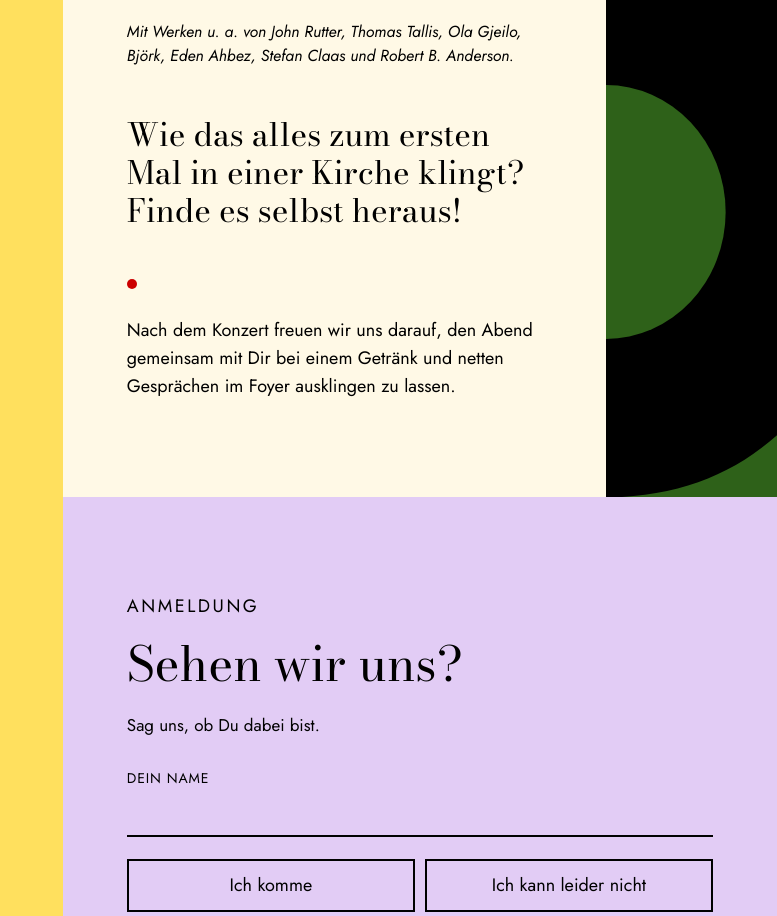
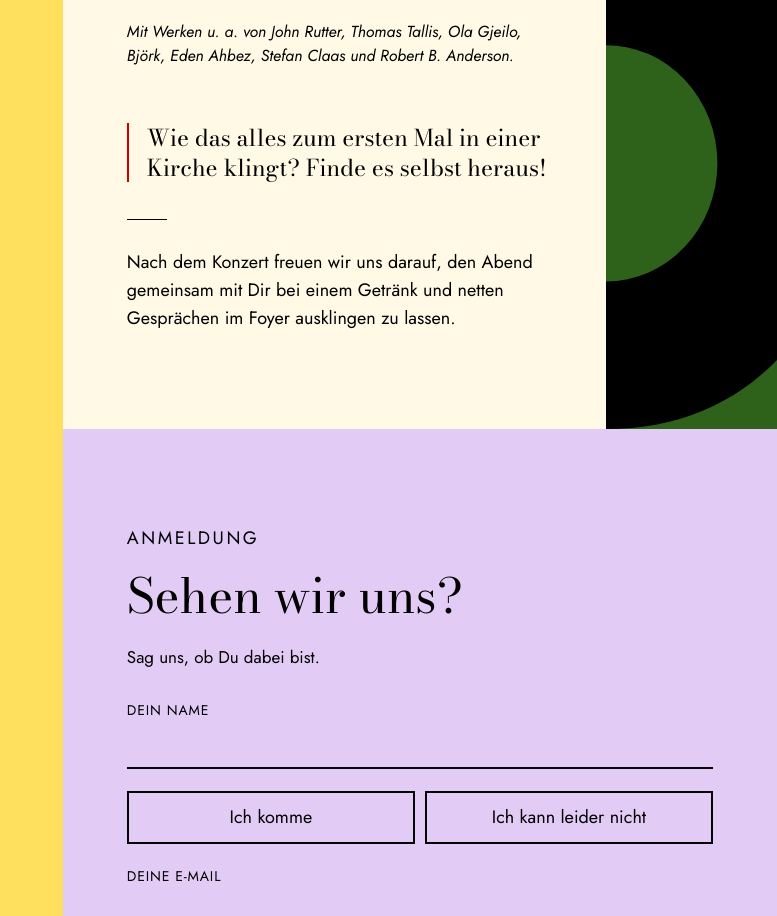
Before and after one commit to berliner-luftchor/berliner-luftchor.github.io, a plain HTML site: page index.html in a window 1280 px wide. Shown: the part 1234-2150 px from the top of the page, without its empty margins (503-1280 px from the left). Drawn offline with Linux system fonts and the light colour scheme.

Commit message:
Hervorhebung im Programm dezenter

```diff
--- a/index.html
+++ b/index.html
@@ -127,8 +127,8 @@
   .band p{font-size:clamp(16px,1.9vw,18px);line-height:1.55;max-width:var(--measure);margin-bottom:1em}
   .band p:last-child{margin-bottom:0}
   .band p.works{font-style:italic;font-size:clamp(14px,1.6vw,16px);line-height:1.5;margin-top:1.4em}
-  .band p.pull{font-family:'Bodoni Text',var(--serif);font-size:clamp(24px,3.4vw,32px);line-height:1.2;margin:1.5em 0}
-  .band p.after::before{content:"";display:block;width:10px;height:10px;border-radius:50%;background:var(--red);margin-bottom:1.6em}
+  .band p.pull{font-family:'Bodoni Text',var(--serif);font-size:clamp(19px,2.4vw,23px);line-height:1.3;border-left:2px solid var(--red);padding-left:18px;margin:2.4em 0 1.6em}
+  .band p.after::before{content:"";display:block;width:40px;height:1px;background:var(--black);margin-bottom:1.6em}
   .band p.lead{font-size:clamp(20px,2.5vw,24px);line-height:1.35;margin-bottom:.9em}
   .band .more{font-size:clamp(16px,1.9vw,18px);margin:0}
   .rsvp{border-top:0;scroll-margin-top:0}
```
